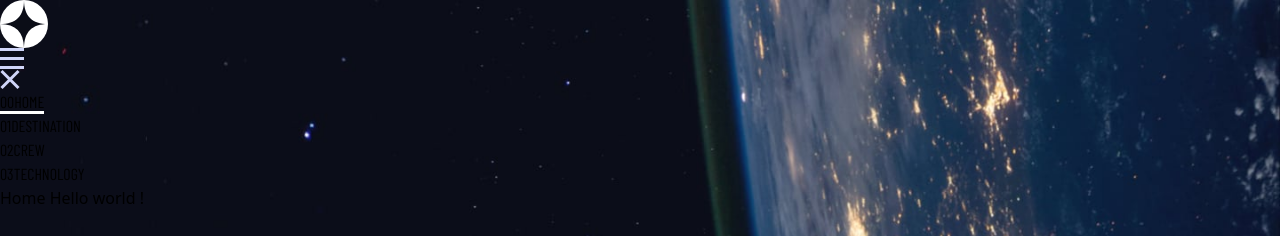
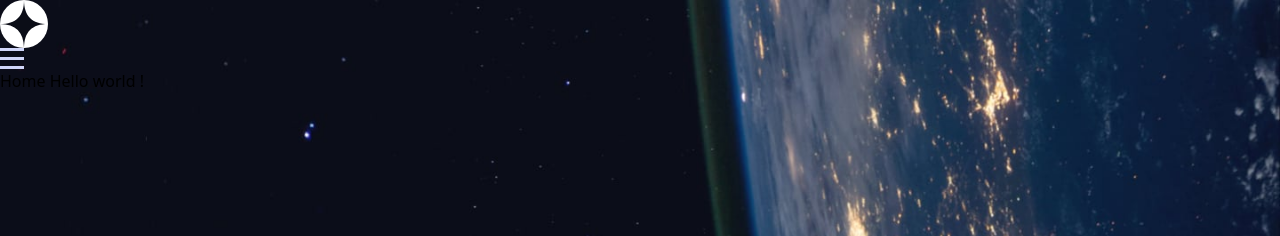
Before and after one commit to Lazzzare/space-tourism-website, a React (Vite) app: page / in a window 1280 px wide. Shown: the top 236 px of the page. Built offline with nearby package versions, Linux system fonts and the light colour scheme; a web font is replaced by a local one.

Commit message:
add header

```diff
--- a/src/components/Header.tsx
+++ b/src/components/Header.tsx
@@ -2,12 +2,20 @@ import logo from "../assets/shared/logo.svg";
 import menu from "../assets/shared/icon-hamburger.svg";
 import close from "../assets/shared/icon-close.svg";
 import { NavLink } from "react-router-dom";
+import { useState } from "react";
 
 const Header = () => {
+  const [mobile, setMobile] = useState(false);
   return (
     <header className="flex justify-between items-center">
       <img className="" src={logo} alt="space logo" />
-      <img className="md:hidden" src={menu} alt="hamburger menu" />
+      <img
+        className="md:hidden"
+        src={menu}
+        alt="hamburger menu"
+        onClick={() => setMobile(true)}
+      />
+      {mobile && (
         <nav
           className="absolute
        h-screen top-0 bottom-0
@@ -17,7 +25,12 @@ const Header = () => {
        pt-5 pr-[26px] gap-[65px] flex items-center
        flex-col md:static md:block md:h-auto md:p-0"
         >
-        <img className="self-end md:hidden" src={close} alt="close icon" />
+          <img
+            className="self-end md:hidden"
+            src={close}
+            alt="close icon"
+            onClick={() => setMobile(false)}
+          />
           <ul className="text-white flex flex-col gap-8 md:flex-row px-12 md:gap-9">
             <li className="md:py-10">
               <NavLink to="/" className="tracking-[2.7px] md:py-10">
@@ -41,6 +54,7 @@ const Header = () => {
             </li>
           </ul>
         </nav>
+      )}
     </header>
   );
 };
```
Lines whose indentation alone changed are shown as unchanged.
